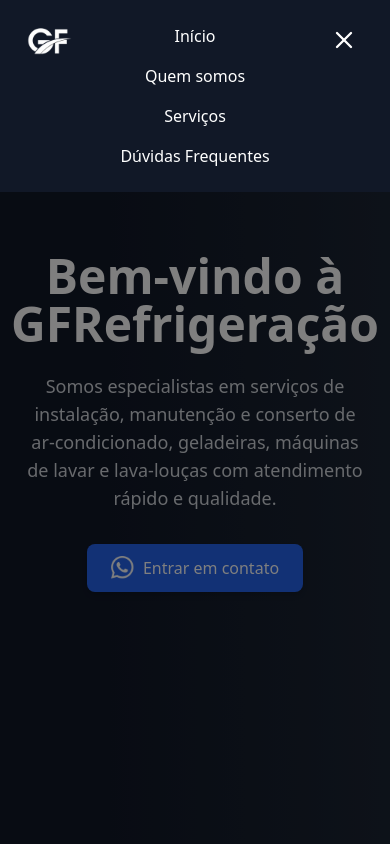
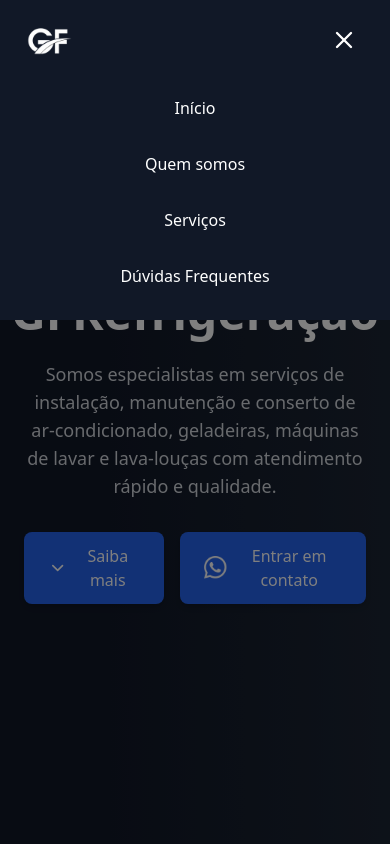
Before and after one commit to webmastercenter/gf-landing, a Gatsby site: page / in a window 390 px wide. Both pictures are taken after a click on the button 344 px from the left and 40 px from the top of the page. Shown: the top 844 px of the page. Built offline with nearby package versions, Linux system fonts and the light colour scheme; Gatsby itself is replaced by a stand-in of ours.

Commit message:
fix: fixing mobile menu

```diff
--- a/src/components/hero.jsx
+++ b/src/components/hero.jsx
@@ -1,11 +1,11 @@
 import { menuItems } from '@shared/data';
 import { useStaticQuery, graphql } from 'gatsby';
-import { Menu, X } from 'lucide-react';
+import { Menu, X, ChevronDown } from 'lucide-react';
 import { motion, AnimatePresence } from 'motion/react';
 import * as React from 'react';
 
 import { FadeIn } from './animations';
-import { WhatsAppLinkButton } from './ui/button';
+import { LinkButton, WhatsAppLinkButton } from './ui/button';
 import { Image } from './ui/image';
 
 export default function HeroSection() {
@@ -86,11 +86,14 @@ export default function HeroSection() {
 							animate={{ y: 0 }}
 							exit={{ y: -200 }}
 							transition={{ duration: 0.2 }}
-							className="bg-gray-900 text-center w-full absolute top-0 left-0">
+							className="bg-gray-900 text-center w-full absolute top-0 left-0 z-50 pt-16">
 							<ul className="flex flex-col space-y-4 py-6">
 								{menuItems.map((item) => (
 									<li key={item.key}>
-										<a href={item.to} className="hover:text-gray-400">
+										<a
+											href={item.to}
+											className="hover:text-gray-400 block py-2"
+											onClick={() => setMenuOpen(false)}>
 											{item.label}
 										</a>
 									</li>
@@ -106,6 +109,10 @@ export default function HeroSection() {
 				<h2 className="text-5xl font-extrabold mb-6">Bem-vindo à {site.siteMetadata.title}</h2>
 				<p className="text-lg text-gray-300 max-w-2xl mb-8 ">{site.siteMetadata.description}</p>
 				<div className="flex space-x-4">
+					<LinkButton to="/#about" className="flex items-center gap-2">
+						<ChevronDown />
+						Saiba mais
+					</LinkButton>
 					<WhatsAppLinkButton
 						phoneNumber={site.siteMetadata.contact.phone}
 						className="flex items-center gap-2">
```
